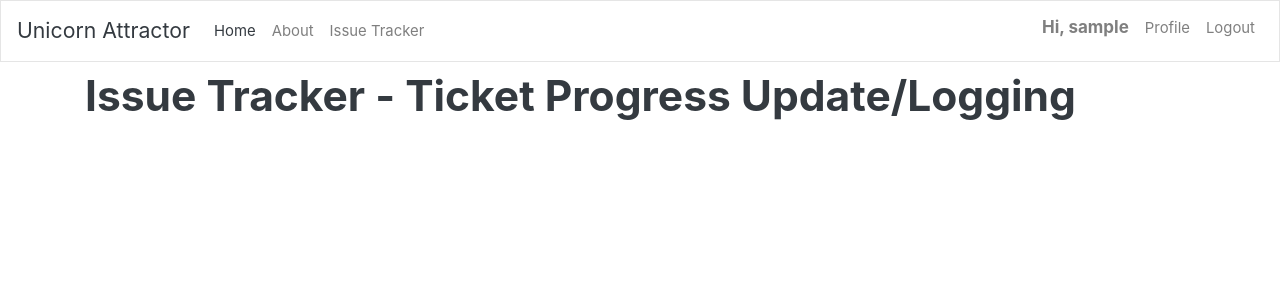
After one commit to comacoma/FSF-MilestoneProject, a Django app: page /issuetracker/ticket_progress/ in a window 1280 px wide. The commit adds this page. Shown: the top 300 px of the page. Run offline with Django 3.2, Linux system fonts and the light colour scheme; the visitor is signed in with stand-in values (Sample User, id 1); some libraries are stand-ins or nearby versions.

Commit message:
set up link to page where staff can update ticket progress

```diff
--- /dev/null
+++ b/issuetracker/templates/ticketprogress.html
@@ -0,0 +1,9 @@
+{% extends 'base.html' %}
+
+{% block page_title %}Issue Tracker - Ticket Progress Update/Logging{% endblock %}
+
+{% block content %}
+<div class="container">
+    <h1>Issue Tracker - Ticket Progress Update/Logging</h1>
+</div>
+{% endblock %}
--- a/issuetracker/templates/ticketrankingprogress.html
+++ b/issuetracker/templates/ticketrankingprogress.html
@@ -111,6 +111,12 @@
 <div class="container">
     <h1>Issue Tracker - Ticket Rankings and Progress</h1>
 
+    {% if request.user.is_staff %}
+        <div class="row">
+            <a href="{% url 'ticket_progress' %}"class="btn btn-info header-button col">Update/Log Ticket Progress</a>
+        </div>
+    {% endif %}
+
     <div class="row">
         <div class="col" id="bug_ranking"></div>
         <div class="col" id="feature_request_ranking"></div>
--- a/issuetracker/urls.py
+++ b/issuetracker/urls.py
@@ -4,6 +4,7 @@ from .views import *
 urlpatterns = [
     path('', issue_tracker_home, name="issue_tracker_home"),
     path('ticket_ranking_progress/', ticket_ranking_progress, name="ticket_ranking_progress"),
+    path('ticket_progress/', ticket_progress, name="ticket_progress"),
     path('ticket/new/', submit_new_ticket, name="submit_new_ticket"),
     path('ticket/<int:pk>/', ticket_details, name="ticket_details"),
     path('ticket/<int:pk>/edit/', edit_ticket, name="edit_ticket"),
--- a/issuetracker/views.py
+++ b/issuetracker/views.py
@@ -263,3 +263,7 @@ def update_threshold(request, pk):
         print(e)
         messages.warning(request, "An error has occurred and threshold was not updated. Please check log.")
         return redirect(ticket_details, ticket.pk)
+
+@staff_member_required
+def ticket_progress(request):
+    return render(request, "ticketprogress.html")
```
Also changed, not shown: accounts/templates/profile.html (+6 -1 lines), issuetracker/templates/issuetrackerhome.html (+5 -7 lines).
